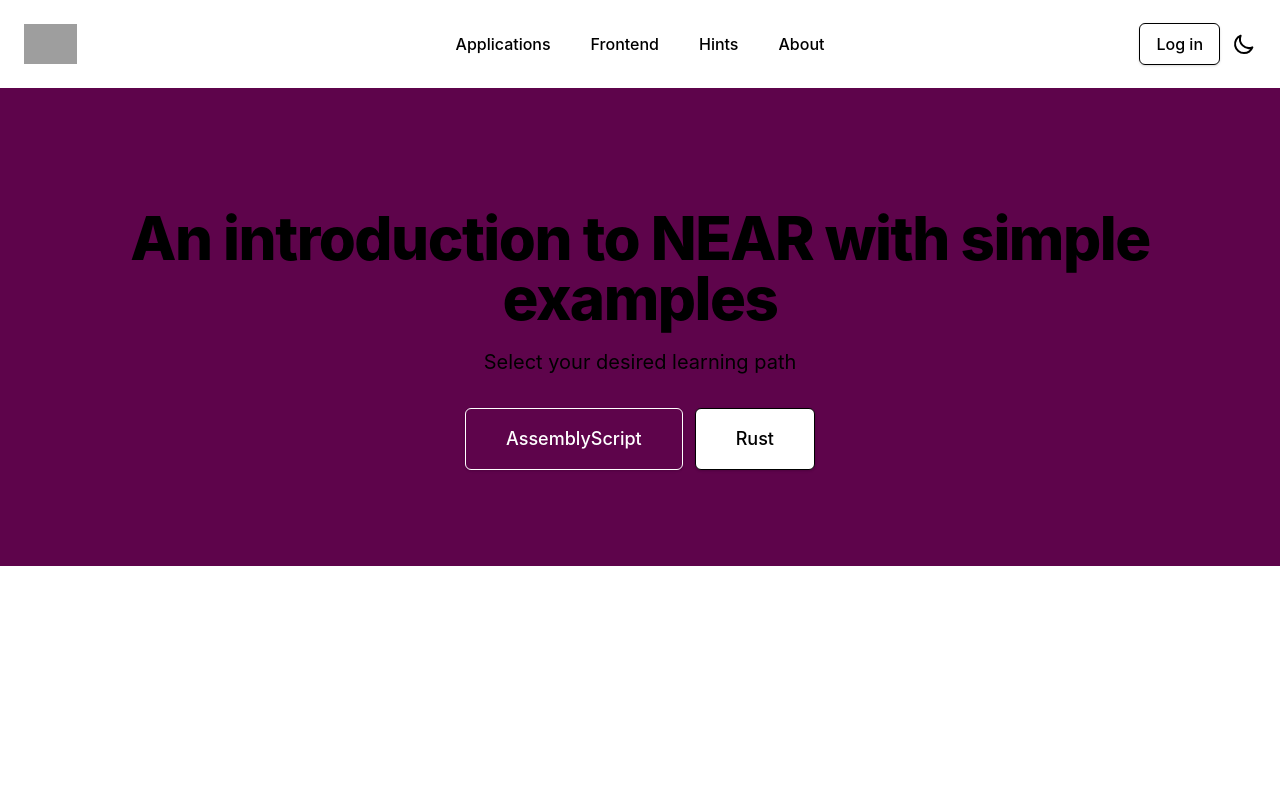
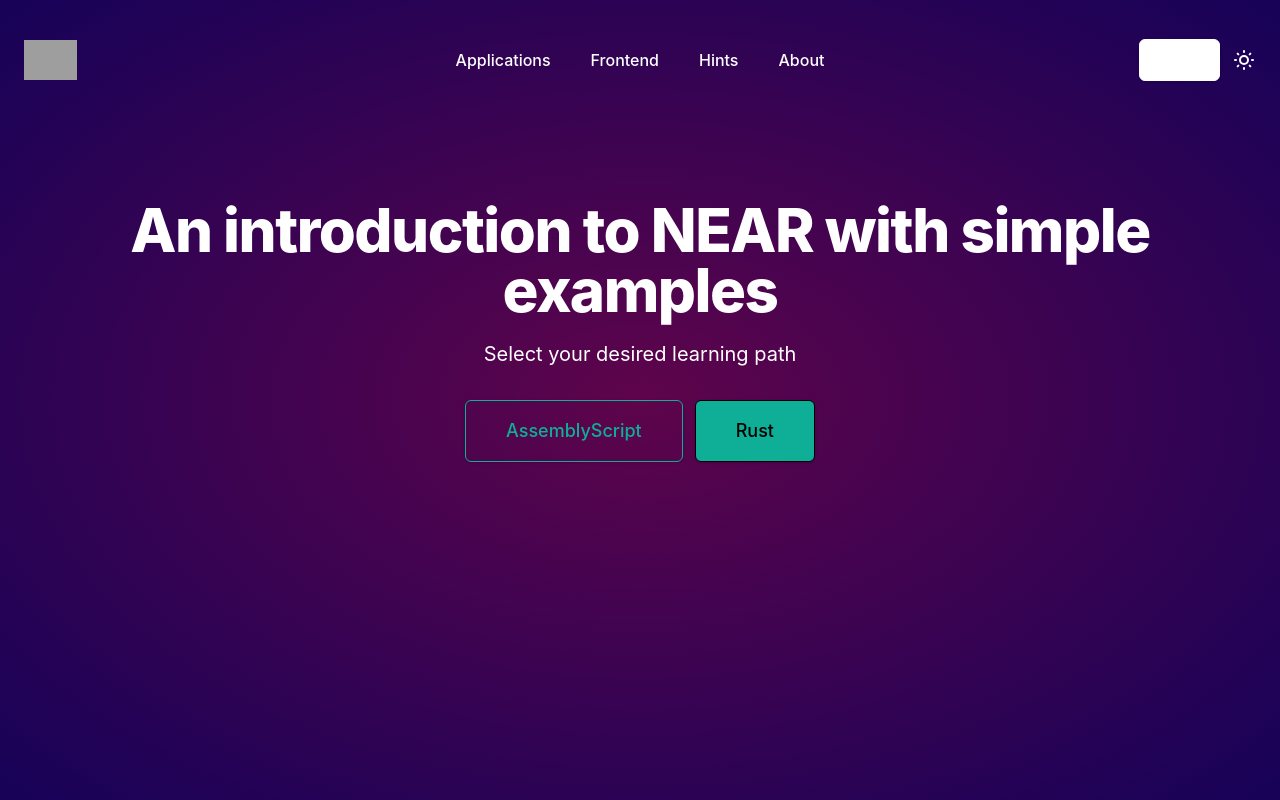
Before and after one commit to hiba-machfej/near-by-example, a React (Create React App) app: page / in a window 1280 px wide. Built offline with nearby package versions, Linux system fonts and the light colour scheme; grey boxes are pictures that could not be loaded.

Commit message:
new-changes

```diff
--- a/src/components/Navbar.jsx
+++ b/src/components/Navbar.jsx
@@ -15,7 +15,7 @@
 const Navbar = () => {
   const [colorTheme, setTheme] = useDarkMode();
   return (
-    <div className="relative py-6 bg-gradient-to-r from-indigo-500 via-purple-500 to-pink-500 overflow-hidden">
+    <div className="absolute py-10 w-full z-10 dark:text-white" >
       {/* <NavLink className="mr-10" to="/">
         Home
       </NavLink>
--- a/src/composables/useDarkMode.js
+++ b/src/composables/useDarkMode.js
@@ -1,7 +1,7 @@
 import { useEffect, useState } from 'react';
 
 const useDarkMode = () => {
-  const [theme, setTheme] = useState('light');
+  const [theme, setTheme] = useState('dark');
   const colorTheme = theme === 'light' ? 'dark' : 'light';
 
   useEffect(
--- a/src/containers/Home.jsx
+++ b/src/containers/Home.jsx
@@ -1,10 +1,12 @@
+
+
+
 export default function Home() {
+
   return (
-    <div className="relative bg-gray-50 overflow-hiddenbg-white dark:bg-purples">
-  <div className="hidden sm:block sm:absolute sm:inset-y-0 sm:h-full sm:w-full" aria-hidden="true">
-        <div className="relative h-full max-w-7xl mx-auto bg-purples-red">
-
-        </div>
+    <div className="relative bg-gray-50 overflow-hidden bg-white dark:bg-purples bg-gradient-radial from-lavender-blue to-lavender dark:from-purples-red dark:to-purples h-screen pt-20" >
+      <div className="hidden sm:block sm:absolute sm:inset-y-0 sm:h-full sm:w-full" aria-hidden="true">
+        {/* <div className="relative h-full max-w-7xl mx-auto bg-purples-red blur-2xl" ></div> */}
       </div>
 
       <div className="relative pt-6 pb-16 sm:pb-24">
@@ -16,13 +18,13 @@
             <p className="mt-3 max-w-md mx-auto text-base text-gray-500 dark:text-white sm:text-lg md:mt-5 md:text-xl md:max-w-3xl">Select your desired learning path</p>
             <div className="mt-5 max-w-md mx-auto sm:flex sm:justify-center md:mt-8">
               <div className="rounded-md shadow">
-                <a href="#" className="w-full flex items-center justify-center px-8 py-3 border border-transparent text-base font-medium rounded-md text-white bg-indigo-600 hover:bg-indigo-700 md:py-4 md:text-lg md:px-10">
+                <a href="#" className="w-full flex items-center justify-center px-8 py-3 border border-transparent text-base font-medium rounded-md text-green bg-indigo-600 hover:bg-indigo-700 md:py-4 md:text-lg md:px-10">
                   AssemblyScript
                 </a>
               </div>
               <div className="mt-3 rounded-md shadow sm:mt-0 sm:ml-3">
-                <a href="#" className="w-full flex items-center justify-center px-8 py-3 border border-transparent text-base font-medium rounded-md text-indigo-600 bg-white hover:bg-gray-50 md:py-4 md:text-lg md:px-10">
-                 Rust
+                <a href="#" className="w-full flex items-center justify-center px-8 py-3 border border-transparent text-base font-medium rounded-md text-indigo-600 bg-green hover:bg-gray-50 md:py-4 md:text-lg md:px-10">
+                  Rust
                 </a>
               </div>
             </div>
--- a/tailwind.config.js
+++ b/tailwind.config.js
@@ -2,13 +2,19 @@
   purge: ['./src/**/*.{js,jsx,ts,tsx}', './public/index.html'],
   darkMode: 'class', // or 'media' or 'class'
   theme: {
-    extend: {},
+    extend: {
+      backgroundImage: {
+        'gradient-radial': 'radial-gradient(ellipse at center, var(--tw-gradient-stops))'
+      },
+    },
     colors: {
       'purples': {
         red: '#5E044B',
-        blue: '#22043D',
-        DEFAULT: '#160258'
+        DEFAULT: '#160258',
       },
+      'lavender': '#f7f5ff',
+      'lavender-blue': '#C2ADFF',
+      'green': '#0FAE96',
       'white': '#FFFFFF'
     }
   },
```
